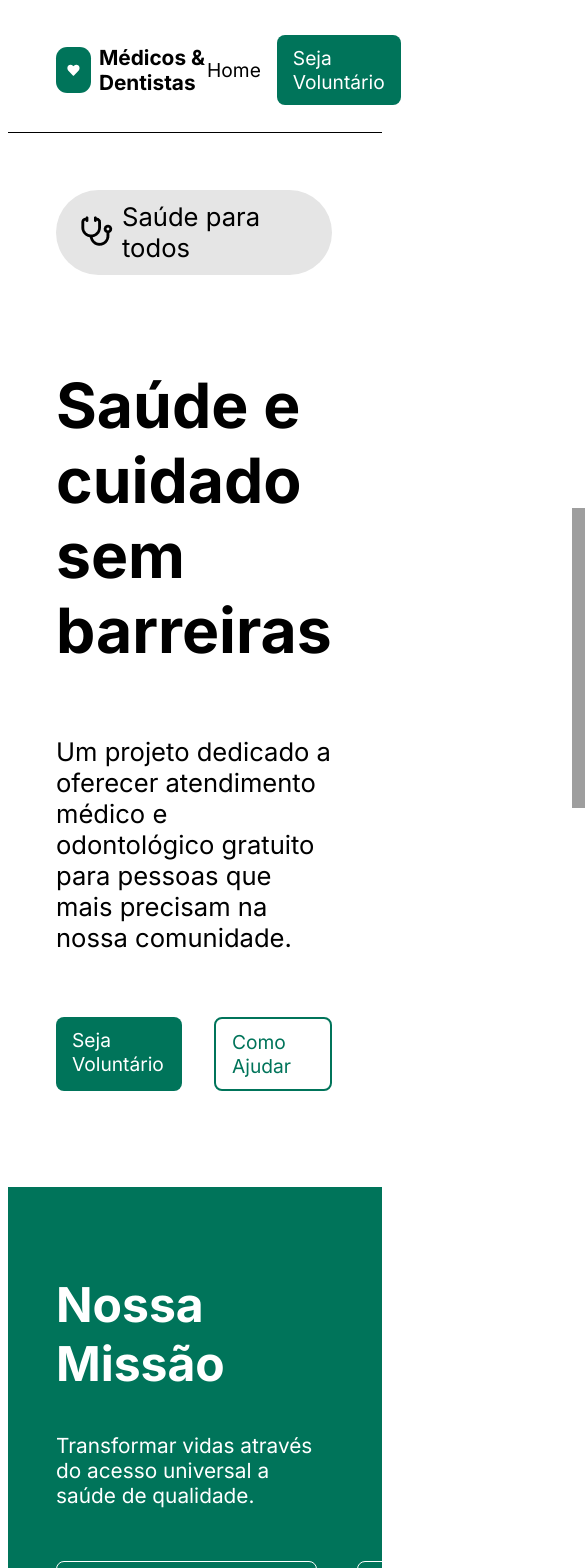
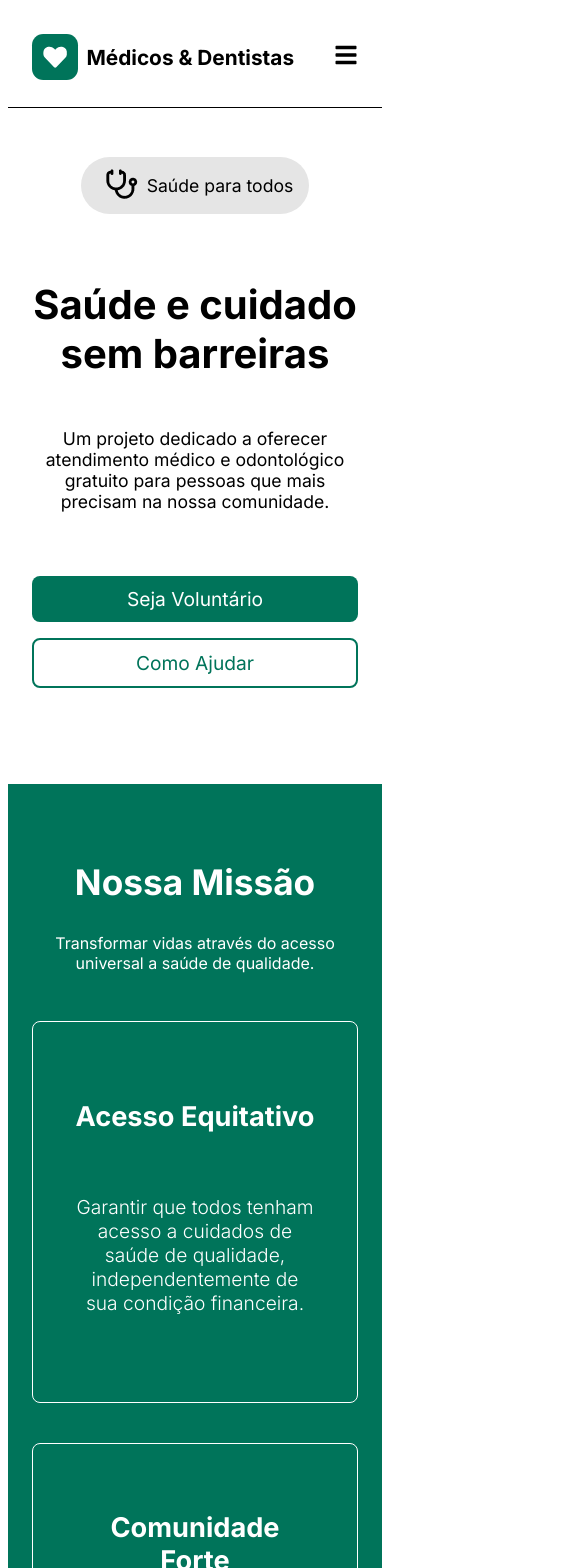
Before and after one commit to pedroszdev/CursoJSVaiNaWeb, a React (Vite) app in the folder projeto-medicos-dentistas/: page / in a window 390 px wide. Shown: the top 1568 px of the page, 585 px wide, since content can reach past the window. Built offline with nearby package versions, Linux system fonts and the light colour scheme; grey boxes are pictures that could not be loaded; the HTML template or start-up script is replaced by a standard one.

Commit message:
menu hamburguer e responsividade feitos

```diff
--- a/projeto-medicos-dentistas/src/components/Header.jsx
+++ b/projeto-medicos-dentistas/src/components/Header.jsx
@@ -1,8 +1,14 @@
 import { Link } from 'react-router-dom'
-import { FaHeart } from "react-icons/fa";
+import { FaHeart, FaBars, FaTimes } from "react-icons/fa";
+import { useState } from 'react';
 
 import '../styles/header.scss'
 function Header() {
+    const [menuAberto, setMenuAberto] = useState(false);
+
+    const toggleMenu = () => {
+        setMenuAberto(!menuAberto);
+    };
     return (
         <div className='borda'>
             <nav>
@@ -10,10 +16,18 @@ function Header() {
                     <FaHeart size={24} className='logo' color='white'/>
                     <p>Médicos & Dentistas</p>
                 </div>
-                <div className="botoes-menu">
 
-                    <Link to="/" className='botao-home'>Home</Link>
-                    <Link to="/voluntario" className='botao-voluntario'>Seja Voluntário</Link>
+                <div className="hamburger" onClick={toggleMenu}>
+                    {menuAberto ? <FaTimes size={24} /> : <FaBars size={24} />}
+                </div>
+
+                <div className={`botoes-menu ${menuAberto ? 'aberto' : ''}`}>
+                    <Link to="/" className='botao-home' onClick={() => setMenuAberto(false)}>
+                        Home
+                    </Link>
+                    <Link to="/voluntario" className='botao-voluntario' onClick={() => setMenuAberto(false)}>
+                        Seja Voluntário
+                    </Link>
                 </div>
             </nav>
         </div>
--- a/projeto-medicos-dentistas/src/styles/header.scss
+++ b/projeto-medicos-dentistas/src/styles/header.scss
@@ -15,6 +15,11 @@ nav{
     padding: 1rem 3rem;
     max-width: 1400px;
     margin: 0 auto;
+    position: relative;
+
+    @media (max-width: 768px) {
+        padding: 1rem 1.5rem;
+    }
 }
 .borda{
     border-bottom: 1px solid $preto;
@@ -34,10 +39,48 @@ nav{
     font-weight: bold;
     color: $preto;
 }
+.hamburger {
+    display: none; // Escondido no desktop
+    cursor: pointer;
+    color: $preto;
+
+    @media (max-width: 768px) {
+        display: block; // Aparece no mobile
+    }
+}
 .botoes-menu{
     display: flex;
     gap: 1rem;
     align-items: center;
+    @media (max-width: 768px) {
+        display: none; // Esconde o menu normal no mobile
+
+        // Quando a classe 'aberto' é adicionada pelo React:
+        &.aberto {
+            display: flex;
+            flex-direction: column;
+            position: absolute;
+            top: 100%; // Fica logo abaixo da barra de navegação
+            left: 0;
+            width: 100%; // Ocupa a largura toda
+            background-color: white; // Fundo branco para não ficar transparente
+            padding: 2rem 0;
+            border-bottom: 1px solid $preto;
+            z-index: 100; // Garante que fique por cima do resto do site
+            box-shadow: 0 4px 6px rgba(0,0,0,0.1);
+        }
+
+        // Ajuste dos links dentro do menu aberto
+        .botao-home {
+            margin-bottom: 1rem;
+            font-size: 1.4rem;
+        }
+
+        .botao-voluntario {
+            width: 80%;
+            text-align: center;
+        }
+    }
 }
 .botao-home{
     text-decoration: none;
--- a/projeto-medicos-dentistas/src/styles/home.scss
+++ b/projeto-medicos-dentistas/src/styles/home.scss
@@ -10,16 +10,27 @@ $preto: #000000;
 .main{
     padding: 2rem 3rem ;
     display: flex;
-    gap: 15rem;
+    gap: 5rem;
     align-items: center;
     justify-content: space-between;
     font-family: "Inter", sans-serif;
     max-width: 1400px;
     margin: 0 auto;
+
+    @media (max-width: 850px) {
+        flex-direction: column; // Empilha texto e imagem (se a imagem não estivesse oculta)
+        text-align: center;
+        padding: 2rem 1.5rem;
+        gap: 2rem;
+    }
 }
 .estetoscopio{
     display: flex;
     align-items: center;
+
+    @media (max-width: 850px) {
+        justify-content: center;
+    }
 }
 .estetoscopio p{
     display: flex;
@@ -35,14 +46,31 @@ $preto: #000000;
     font-size: 3.9rem;
     font-weight: bold;
     padding: 1rem 0;
+
+    @media (max-width: 550px) {
+        font-size: 2.5rem; // Diminui a fonte no mobile
+    }
 }
 .texto p{
     font-size: 1.6rem;
+
+    @media (max-width: 550px) {
+        font-size: 1.1rem;
+    }
 }
 .botoes{
     display: flex;
     gap: 2rem;
     margin: 4rem 0;
+
+    @media (max-width: 850px) {
+        justify-content: center; // Centraliza botões
+    }
+
+    @media (max-width: 500px) {
+        flex-direction: column; // Botões um em cima do outro em telas muito pequenas
+        gap: 1rem;
+    }
 }
 .botao-ajudar{
     text-decoration: none;
@@ -52,6 +80,18 @@ $preto: #000000;
     border: 2px solid $verde;
     color: $verde;
 }
+.foto {
+
+    @media (max-width: 1300px) {
+        img{
+            width: 100%;
+        }
+    }
+    @media (max-width: 1100px) {
+        display: none; // A imagem some quando a tela diminui
+    }
+
+}
 .missao{
     background-color: $verde;
 }
@@ -60,20 +100,40 @@ $preto: #000000;
     margin: 0 auto;
     padding: 3rem 3rem;
     font-family: "Inter", sans-serif;
+
+    @media (max-width: 850px) {
+        padding: 3rem 1.5rem;
+        text-align: center;
+    }
 }
 .titulo-missao{
     color: white;
 }
 .titulo-missao h2{
     font-size: 3rem;
+
+    @media (max-width: 550px) {
+        font-size: 2.2rem;
+    }
 }
 .titulo-missao p{
     font-size: 1.3rem;
+
+    @media (max-width: 550px) {
+        font-size: 1rem;
+    }
 }
 .cards-missao{
     padding: 2rem 0;
     display: flex;
     gap: 2.5rem;
+    flex-wrap: wrap;
+    justify-content: center; // Mantém centralizado se quebrar linha
+
+    @media (max-width: 850px) {
+        flex-direction: column; // Empilha totalmente no mobile
+        align-items: center;
+    }
 }
 .card-missao{
     text-align: center;
@@ -81,6 +141,12 @@ $preto: #000000;
     border: 1px solid white;
     border-radius: 0.5rem;
     color: white;
+    flex: 1 1 300px;
+    max-width: 400px;
+    display: flex;
+    justify-content: center;
+    flex-direction: column;
+
 }
 .card-missao h3{
     font-size: 1.7rem;
@@ -96,17 +162,28 @@ $preto: #000000;
     padding: 3rem 3rem;
     font-family: "Inter", sans-serif;
 
+    @media (max-width: 850px) {
+        text-align: center;
+        padding: 3rem 1.5rem;
+    }
+
 }
 .impacto h2{
     font-size: 3rem;
+
+    @media (max-width: 550px) { font-size: 2.2rem; }
 }
 .impacto p{
     font-size: 1.3rem;
+
+    @media (max-width: 550px) { font-size: 1rem; }
 }
 .cards-impacto{
     padding: 3rem 0;
     display: flex;
-    justify-content: space-between;
+    gap: 2rem;
+    justify-content: center;
+    flex-wrap: wrap;
 
 
 }
@@ -115,6 +192,12 @@ $preto: #000000;
     border: 1px solid $preto;
     border-radius: 1rem;
     padding: 3rem 4rem;
+    flex: 1 1 100px;
+
+    @media (max-width: 550px) {
+        padding: 2rem; // Padding menor em telas pequenas
+        width: 100%;   // Ocupa largura total disponível
+    }
 }
 .card-impacto p{
     font-size: 1.2rem;
--- a/projeto-medicos-dentistas/src/styles/voluntario.scss
+++ b/projeto-medicos-dentistas/src/styles/voluntario.scss
@@ -13,20 +13,38 @@ $preto: #000000;
     max-width: 1400px;
     margin: 0 auto;
     padding: 3rem 3rem;
+
+    @media (max-width: 768px) {
+        padding: 2rem 1.5rem;
+    }
 }
 .titulo-volun{
     text-align: center;
 }
 .titulo-volun h1{
     font-size: 4rem;
+
+    @media (max-width: 768px) {
+        font-size: 2.5rem;
+    }
 }
 .titulo-volun p{
     font-size: 1.4rem;
+
+    @media (max-width: 768px) {
+        font-size: 1rem;
+        padding: 0 1rem; // Um pouco de margem lateral para não colar na borda
+    }
 }
 .cards-volun{
     padding-top: 2rem;
     display: flex;
     gap: 3rem;
+
+    @media (max-width: 768px) {
+        flex-direction: column;
+        gap: 1.5rem;
+    }
 
 }
 
@@ -35,6 +53,7 @@ $preto: #000000;
     border: 1px solid $preto;
     border-radius: 0.5rem;
     padding: 2rem;
+    flex: 1
 }
 .card-volun h2{
     font-size: 1.6rem;
@@ -46,6 +65,10 @@ $preto: #000000;
 .fundo-verde{
     background-color: $verde;
     padding: 3rem;
+
+    @media (max-width: 768px) {
+        padding: 2rem 1rem; // Padding menor no mobile
+    }
 }
 .form-volun{
     font-family: "Inter", sans-serif;
@@ -75,7 +98,12 @@ input{
     width: 100%;
 }
 .metade{
-    width: calc(50% - 8px);
+    width: calc(50% - 0.5rem); // Ajuste matemático preciso (metade menos metade do gap)
+
+    // Responsividade: Input ocupa 100% da linha no mobile
+    @media (max-width: 768px) {
+        width: 100%;
+    }
 }
 label{
     display: block;
@@ -83,6 +111,7 @@ label{
     font-weight: bold;
 }
 .textarea{
+    font-family: "Inter", sans-serif;
     padding: 15px;
     border: 1px solid #cfcfcf;
     background-color: #f9f9f9;
@@ -92,6 +121,7 @@ label{
     box-sizing: border-box;
     width: 100%;
     height: 200px;
+    resize: none;
 }
 .form-volun p{
     text-align: center;
@@ -107,6 +137,10 @@ button{
     font-size: 1.2rem;
     font-weight: bold;
     cursor: pointer;
+
+    @media (max-width: 500px) {
+        width: 100%; // Botão full width em telas muito pequenas
+    }
 }
 .container-botao {
     width: 100%;
```
